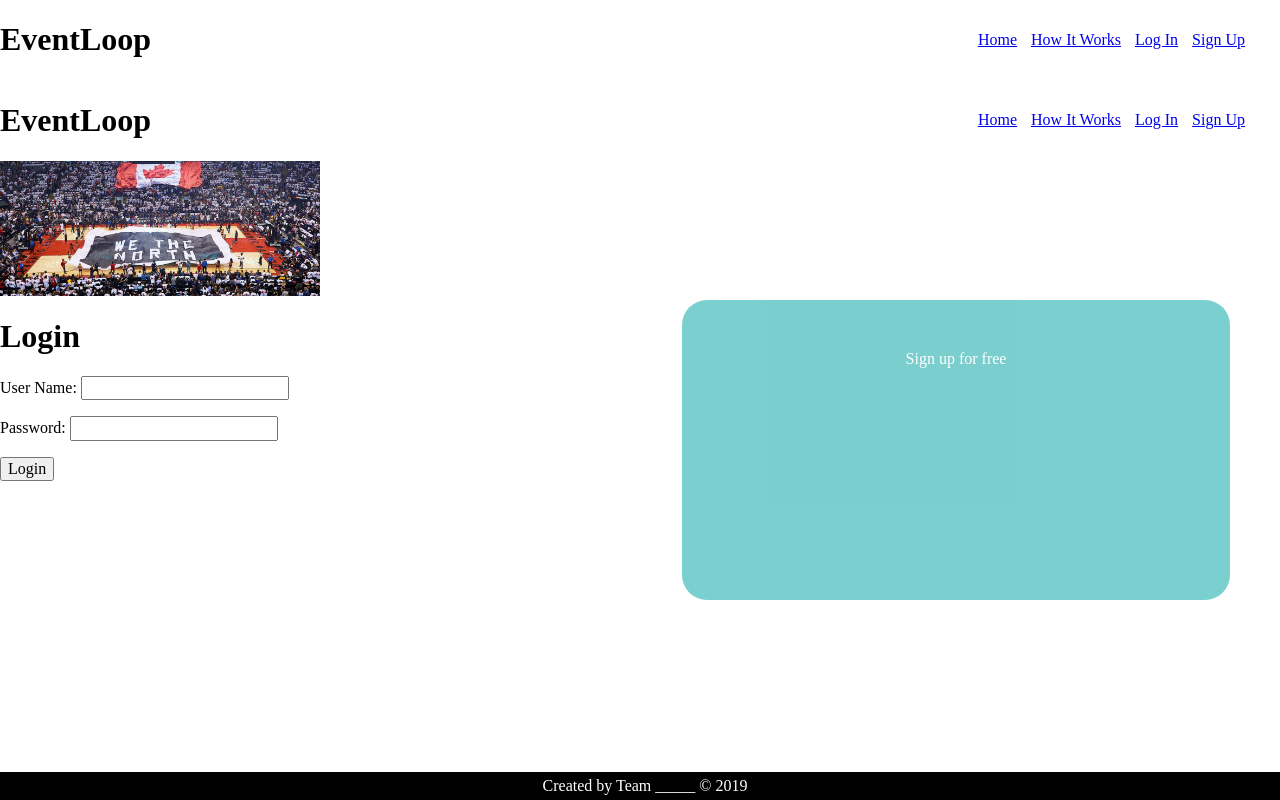
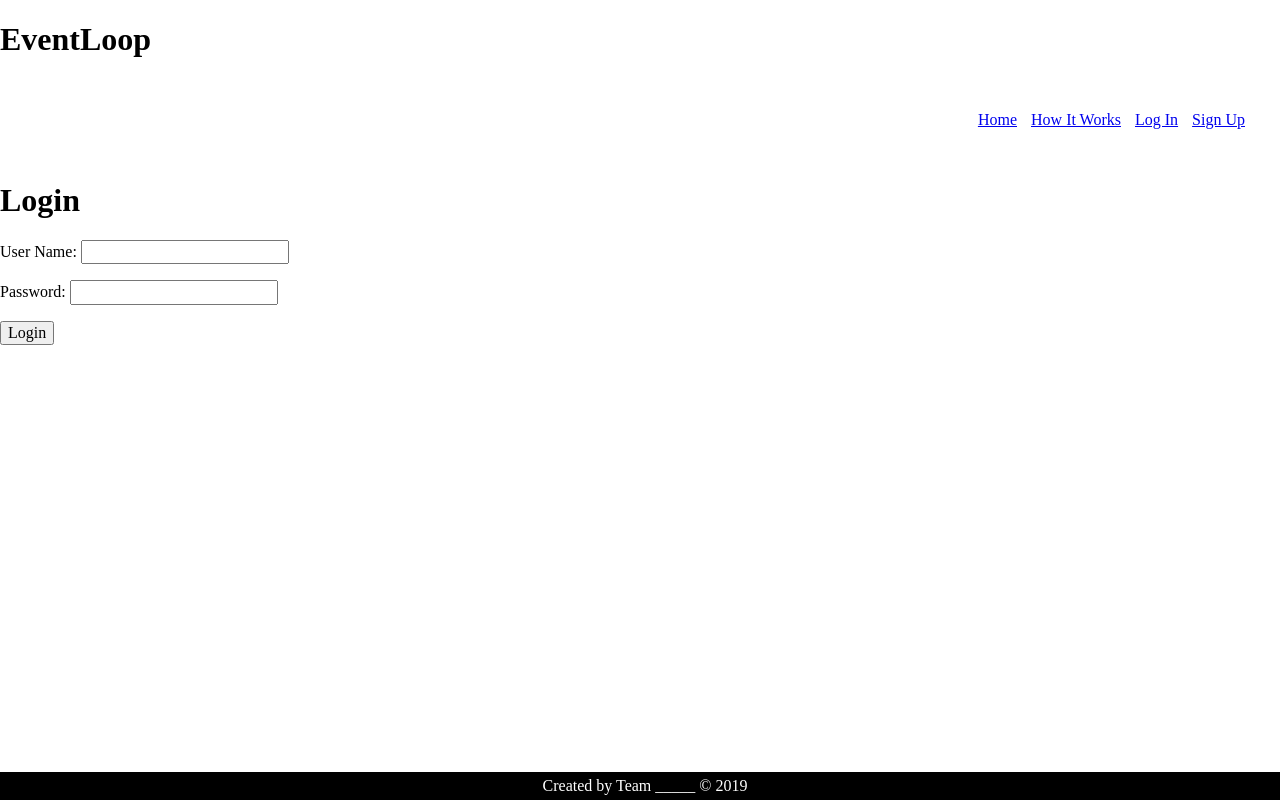
Before and after one commit to christinegithub/event-loop, a Django app: page /login/ in a window 1280 px wide. Run offline with Django 3.2, Linux system fonts and the light colour scheme.

Commit message:
deleted duplication

```diff
--- a/event_loop/event_loop/templates/base.html
+++ b/event_loop/event_loop/templates/base.html
@@ -10,17 +10,6 @@
   </head>
   <body>
     <header class="site-header">
-
-      <div class="nav-bar">
-        <h1 class="site-logo">EventLoop</h1>
-        <nav class="site-nav">
-          <ul class="site-nav-list">
-            <li class="site-nav-item"><a href="#">Home</a></li>
-            <li class="site-nav-item"><a href="#">How It Works</a></li>
-            <li class="site-nav-item"><a href="#">Log In</a></li>
-            <li class="site-nav-item"><a href="#">Sign Up</a></li>
-          </ul>
-        </nav>
 
       <h1 class="site-logo">EventLoop</h1>
       <nav class="site-nav">
@@ -36,11 +25,7 @@
           {% endif %}
         </ul>
       </nav>
-      <div class="container">
-        <img class="raptors" src="{% static 'img/raptors.jpg' %}" alt="raptors">
-        <div class="sign-up-box">Sign up for free</div>
 
-      </div>
 
     </header>
     {% block content %}
```
